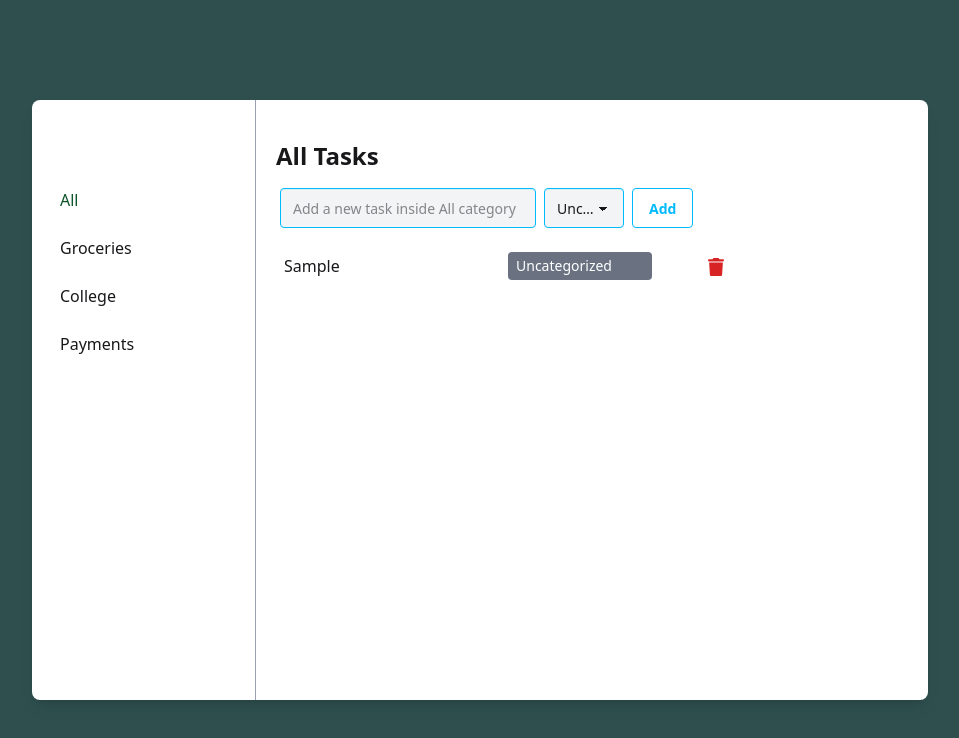
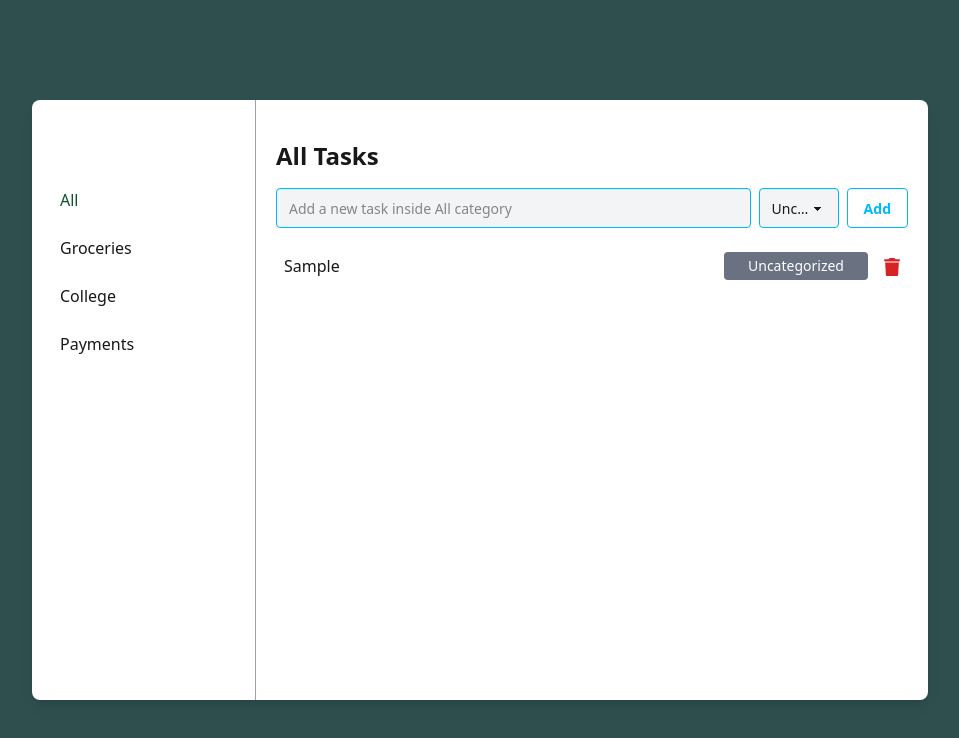
Before and after one commit to zara-j/Todo-APP, a React (Vite) app: page / in a window 1280 px wide. Both pictures are taken after typing "Sample" into the empty fields and a click on the button "Add". Shown: the top 738 px of the page, without its empty margins (160-1119 px from the left). Built offline with nearby package versions, Linux system fonts and the light colour scheme.

Commit message:
fix: fixed styles

```diff
--- a/src/components/TaskItem.tsx
+++ b/src/components/TaskItem.tsx
@@ -14,13 +14,14 @@ const TaskItem = (props: ITaskProps) => {
   return (
     <li
       key={props.t.id}
-      className="grid grid-cols-3 gap-5 items-center p-2 rounded"
+      className="flex justify-between items-center p-2 rounded"
     >
       <span>{props.t.task}</span>
+      <div className="flex justify-center items-center gap-4">
       <span
         className={`${
           categoryColors[props.t.category]
-        } text-white w-36 mx-3 px-2 py-1 text-sm rounded`}
+        } text-white w-28 lg:w-36 py-1 text-sm rounded text-center`}
       >
         {props.t.category}
       </span>
@@ -28,13 +29,14 @@ const TaskItem = (props: ITaskProps) => {
         onClick={() => props.deleteTaskHandler(props.t.id)}
         className="w-4 h-4"
       >
-        <svg xmlns="http://www.w3.org/2000/svg" viewBox="0 0 448 512">
+        <svg xmlns="http://www.w3.org/2000/svg" viewBox="0 0 448 512" className="hover:opacity-50">
           <path
             fill="#d72323"
             d="M135.2 17.7L128 32 32 32C14.3 32 0 46.3 0 64S14.3 96 32 96l384 0c17.7 0 32-14.3 32-32s-14.3-32-32-32l-96 0-7.2-14.3C307.4 6.8 296.3 0 284.2 0L163.8 0c-12.1 0-23.2 6.8-28.6 17.7zM416 128L32 128 53.2 467c1.6 25.3 22.6 45 47.9 45l245.8 0c25.3 0 46.3-19.7 47.9-45L416 128z"
           />
         </svg>
       </button>
+      </div>
     </li>
   );
 };
--- a/src/components/Tasks.tsx
+++ b/src/components/Tasks.tsx
@@ -19,7 +19,7 @@ const Tasks = (props: ITaskProps) => {
      props.addTaskHandler();
   }
   return (
-    <>
+    <div className="flex flex-col xl:flex-row gap-2">
       <input
         type="text"
         name="task"
@@ -27,12 +27,12 @@ const Tasks = (props: ITaskProps) => {
         onChange={(e) => props.setTask(e.target.value)}
         onKeyDown={handleKeyDown}
         placeholder="Add a new task inside All category"
-        className="lg:w-64 w-46 input input-info bg-gray-100 mx-1"
+        className="w-full input input-info bg-gray-100"
       />
       <select
         value={props.category}
         onChange={(e) => props.setCategory(e.target.value as Category)}
-        className="select w-20 select-info bg-gray-100 mx-1"
+        className="select w-full xl:w-20 select-info bg-gray-100"
       >
         <option value="Uncategorized">Uncategorized</option>
         <option value="Groceries">Groceries</option>
@@ -40,10 +40,10 @@ const Tasks = (props: ITaskProps) => {
         <option value="Payments">Payments</option>
       </select>
       <button
-      className="mx-1 btn btn-outline btn-info"
+      className="btn btn-outline btn-info"
       onClick={handleClick}
       >Add</button>
-    </>
+    </div>
   );
 };
 
```
